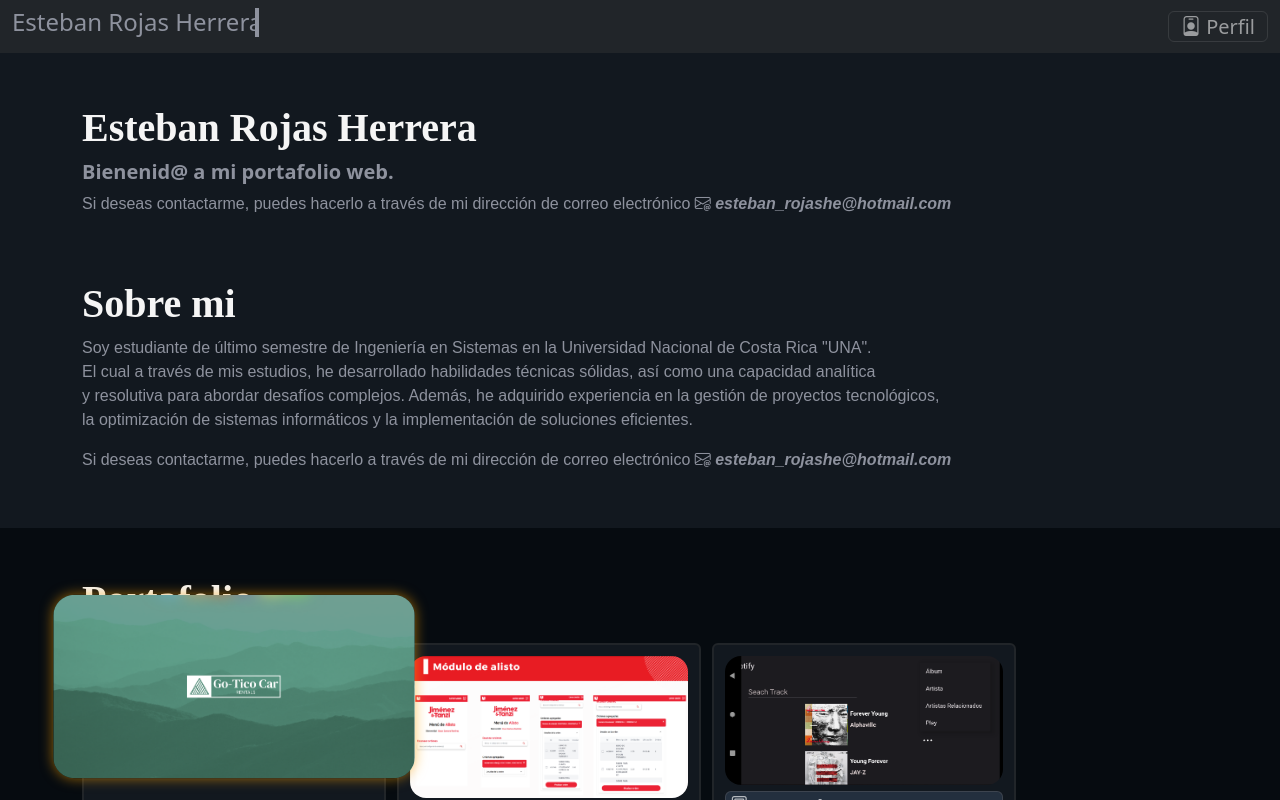
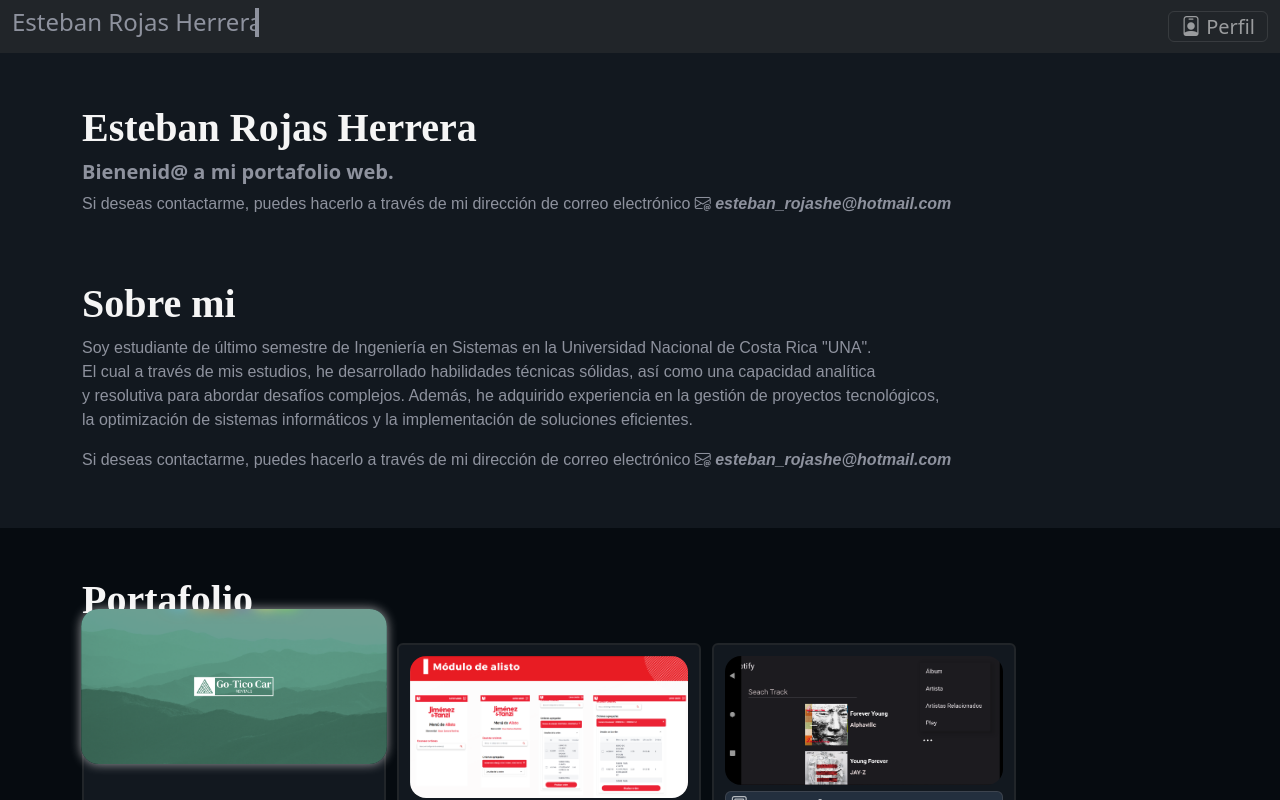
Before and after one commit to EstebanRoHe/Portafolio, a React (Create React App) app: page / in a window 1280 px wide. In both pictures the pointer is over the picture 234 px from the left and 726 px from the top of the page. Shown: the top 800 px of the page. Built offline with nearby package versions, Linux system fonts and the light colour scheme; a web font is replaced by a local one.

Commit message:
Disminución del Zoom
Disminución del Zoom al efecto de las imágenes de las cards

```diff
--- a/src/App.css
+++ b/src/App.css
@@ -156,8 +156,8 @@ p {
 }
 
 .imagen-portafolio:hover {
-    box-shadow: 0 0 10px rgba(255, 165, 0, 0.6);
-    transform: translateY(-2.5em) scale(1.3);
+    box-shadow: 0 0 10px rgba(255, 255, 255, 0.6);
+    transform: translateY(-2.5em) scale(1.1);
     z-index: 2;
 
 }
```
